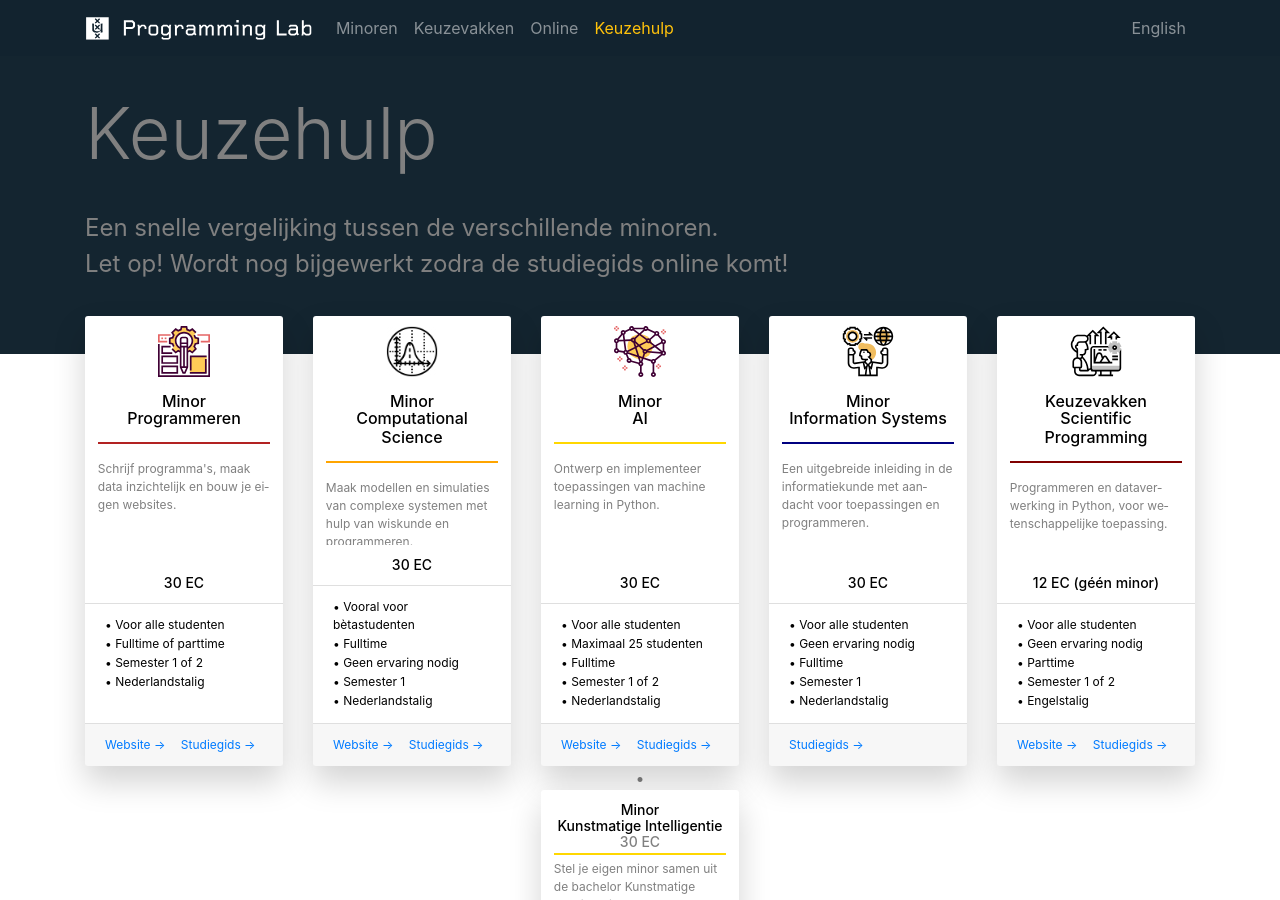
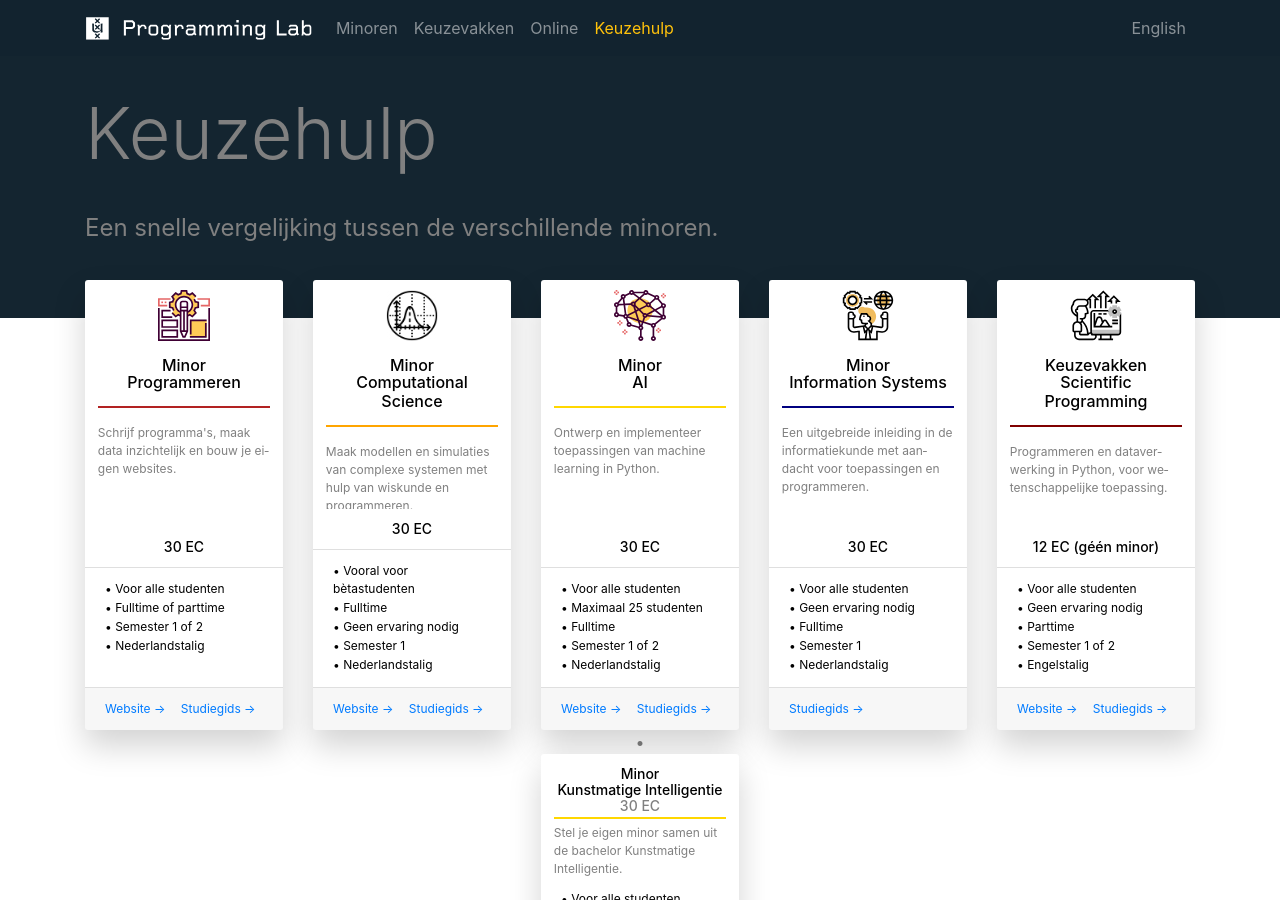
Before and after one commit to tdoolan/info, a Jekyll site: the page built from keuzehulp/index.html, in a window 1280 px wide and 900 px high. Built offline with Jekyll 4.4.1, drawn with Linux system fonts in a browser that asks for light colours.

```diff
--- a/keuzehulp/index.html
+++ b/keuzehulp/index.html
@@ -10,9 +10,7 @@
         <div class="container py-4 py-md-5">
             <h1 class="display-3 mb-5" style="line-height:0.8">Keuzehulp</h1>
             <p class="display-5 w-md-75">
-                Een snelle vergelijking tussen de verschillende minoren.<br>
-                Let op! Wordt nog bijgewerkt
-                zodra de studiegids online komt!
+                Een snelle vergelijking tussen de verschillende minoren.
             </p>
         </div>
     </div>
```
